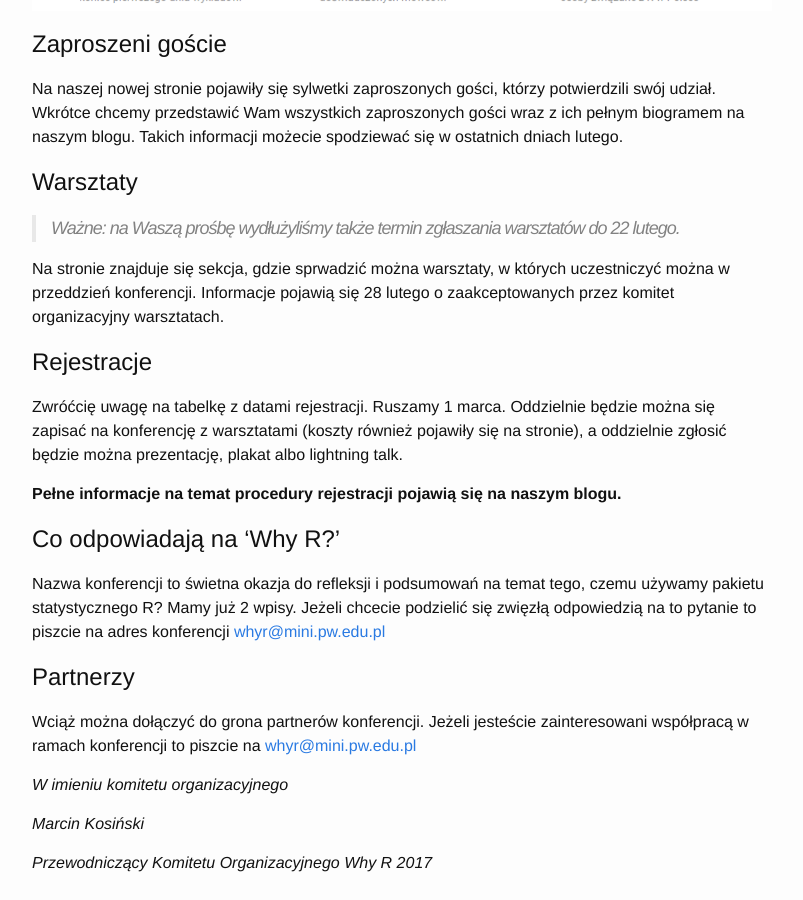
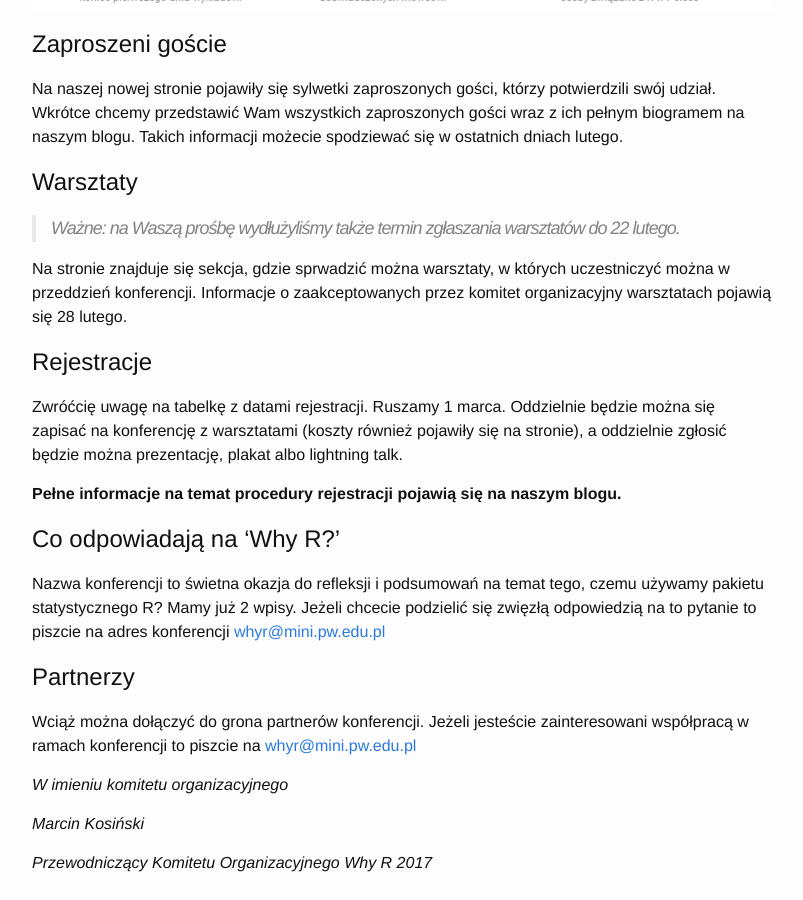
Before and after one commit to WhyR2017/blog, a Jekyll site: the page built from _posts/2017-02-08-Nowa-Strona.markdown, in a window 1280 px wide and 900 px high, scrolled down 558 px. Shown: the whole window, without its empty margins (238-1041 px from the left). Built offline with Jekyll 4.4.1, drawn with Linux system fonts in a browser that asks for light colours; comment, search, counter and statistics services are not loaded.

Commit message:
typo w nowym wpisie

```diff
--- a/_posts/2017-02-08-Nowa-Strona.markdown
+++ b/_posts/2017-02-08-Nowa-Strona.markdown
@@ -18,7 +18,7 @@ Na naszej nowej stronie pojawiły się sylwetki zaproszonych gości, którzy pot
 
 > Ważne: na Waszą prośbę wydłużyliśmy także termin zgłaszania warsztatów do 22 lutego.
 
-Na stronie znajduje się sekcja, gdzie sprwadzić można warsztaty, w których uczestniczyć można w przeddzień konferencji. Informacje pojawią się 28 lutego o zaakceptowanych przez komitet organizacyjny warsztatach.
+Na stronie znajduje się sekcja, gdzie sprwadzić można warsztaty, w których uczestniczyć można w przeddzień konferencji. Informacje o zaakceptowanych przez komitet organizacyjny warsztatach pojawią się 28 lutego.
 
 # Rejestracje
 
```
